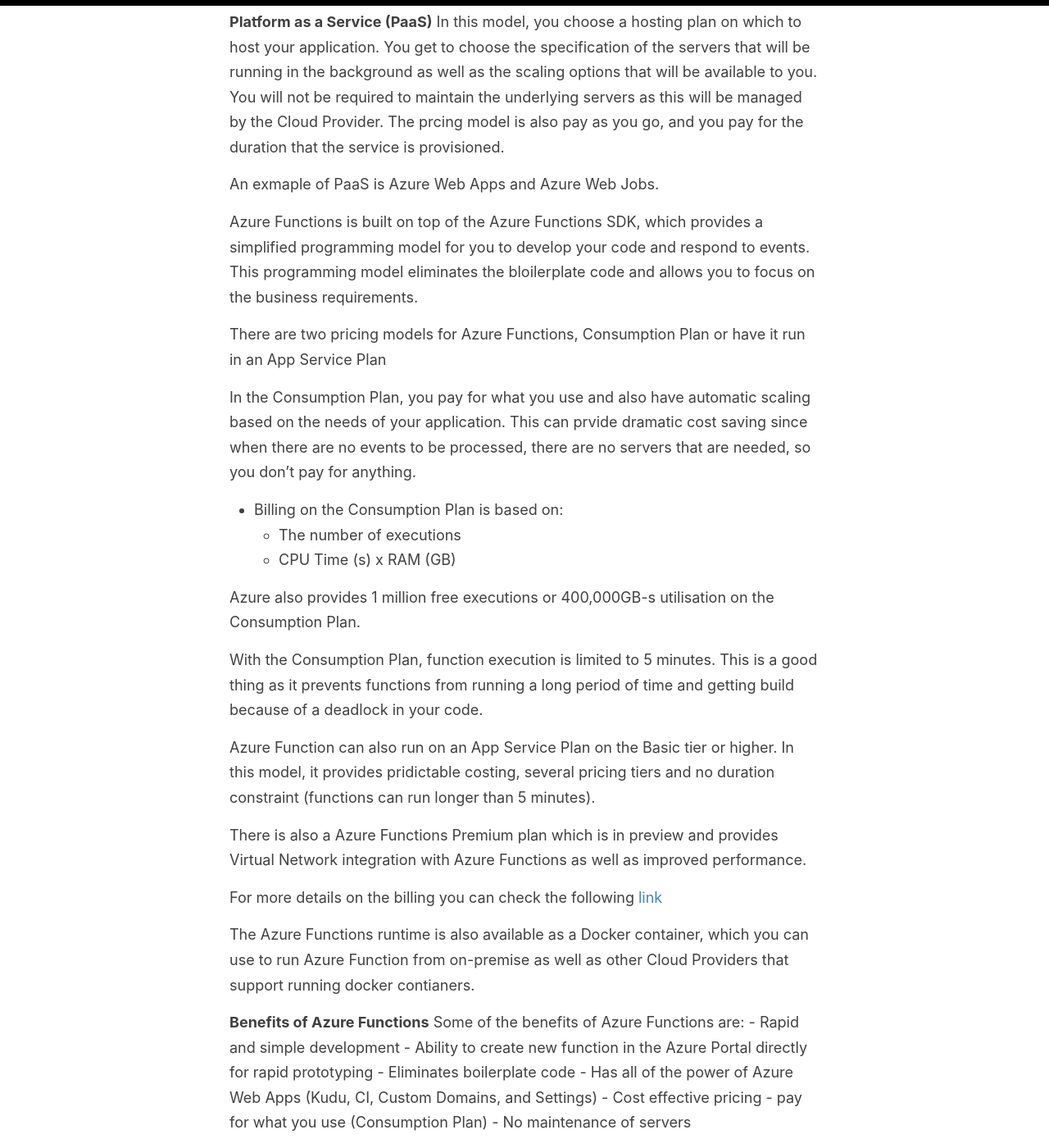
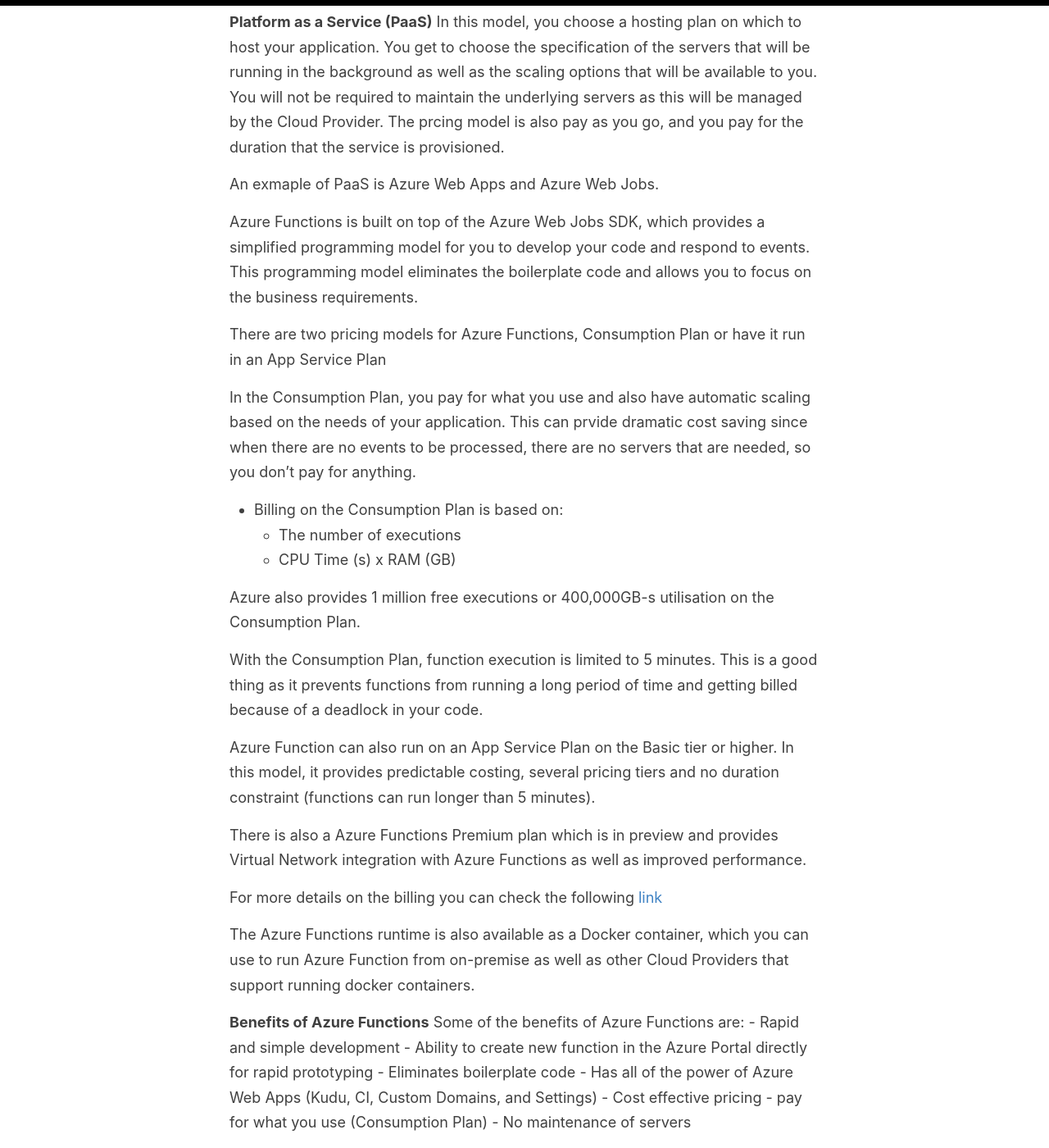
Before and after one commit to RonaldMariah/ronaldmariah.github.io, a Jekyll site: the page built from _posts/2020-02-18-azure-functions-overview.md, in a window 1280 px wide and 1400 px high, scrolled down 765 px. Shown: the whole window at 82% size. Built offline with Jekyll 4.4.1, drawn with Linux system fonts in a browser that asks for light colours; our own code applies the rules of GitHub Pages for plain Markdown files.

Commit message:
Spelling

```diff
--- a/_posts/2020-02-18-azure-functions-overview.md
+++ b/_posts/2020-02-18-azure-functions-overview.md
@@ -22,7 +22,7 @@ In this model, you choose a hosting plan on which to host your application. You
 An exmaple of PaaS is Azure Web Apps and Azure Web Jobs.
 
 
-Azure Functions is built on top of the Azure Functions SDK, which provides a simplified programming model for you to develop your code and respond to events. This programming model eliminates the bloilerplate code and allows you to focus on the business requirements.
+Azure Functions is built on top of the Azure Web Jobs SDK, which provides a simplified programming model for you to develop your code and respond to events. This programming model eliminates the boilerplate code and allows you to focus on the business requirements.
 
 There are two pricing models for Azure Functions, Consumption Plan or have it run in an App Service Plan
 
@@ -34,16 +34,16 @@ In the Consumption Plan, you pay for what you use and also have automatic scalin
 
 Azure also provides 1 million free executions or 400,000GB-s utilisation on the Consumption Plan.
 
-With the Consumption Plan, function execution is limited to 5 minutes. This is a good thing as it prevents functions from running a long period of time and getting build because of a deadlock in your code.
+With the Consumption Plan, function execution is limited to 5 minutes. This is a good thing as it prevents functions from running a long period of time and getting billed because of a deadlock in your code.
 
 Azure Function can also run on an App Service Plan on the Basic tier or higher.
-In this model, it provides pridictable costing, several pricing tiers and no duration constraint (functions can run longer than 5 minutes).
+In this model, it provides predictable costing, several pricing tiers and no duration constraint (functions can run longer than 5 minutes).
 
 There is also a Azure Functions Premium plan which is in preview and provides Virtual Network integration with Azure Functions as well as improved performance.
 
 For more details on the billing you can check the following [link](https://azure.microsoft.com/en-us/pricing/details/functions/)
 
-The Azure Functions runtime is also available as a Docker container, which you can use to run Azure Function from on-premise as well as other Cloud Providers that support running docker contianers.
+The Azure Functions runtime is also available as a Docker container, which you can use to run Azure Function from on-premise as well as other Cloud Providers that support running docker containers.
 
 **Benefits of Azure Functions**
 Some of the benefits of Azure Functions are:
```
